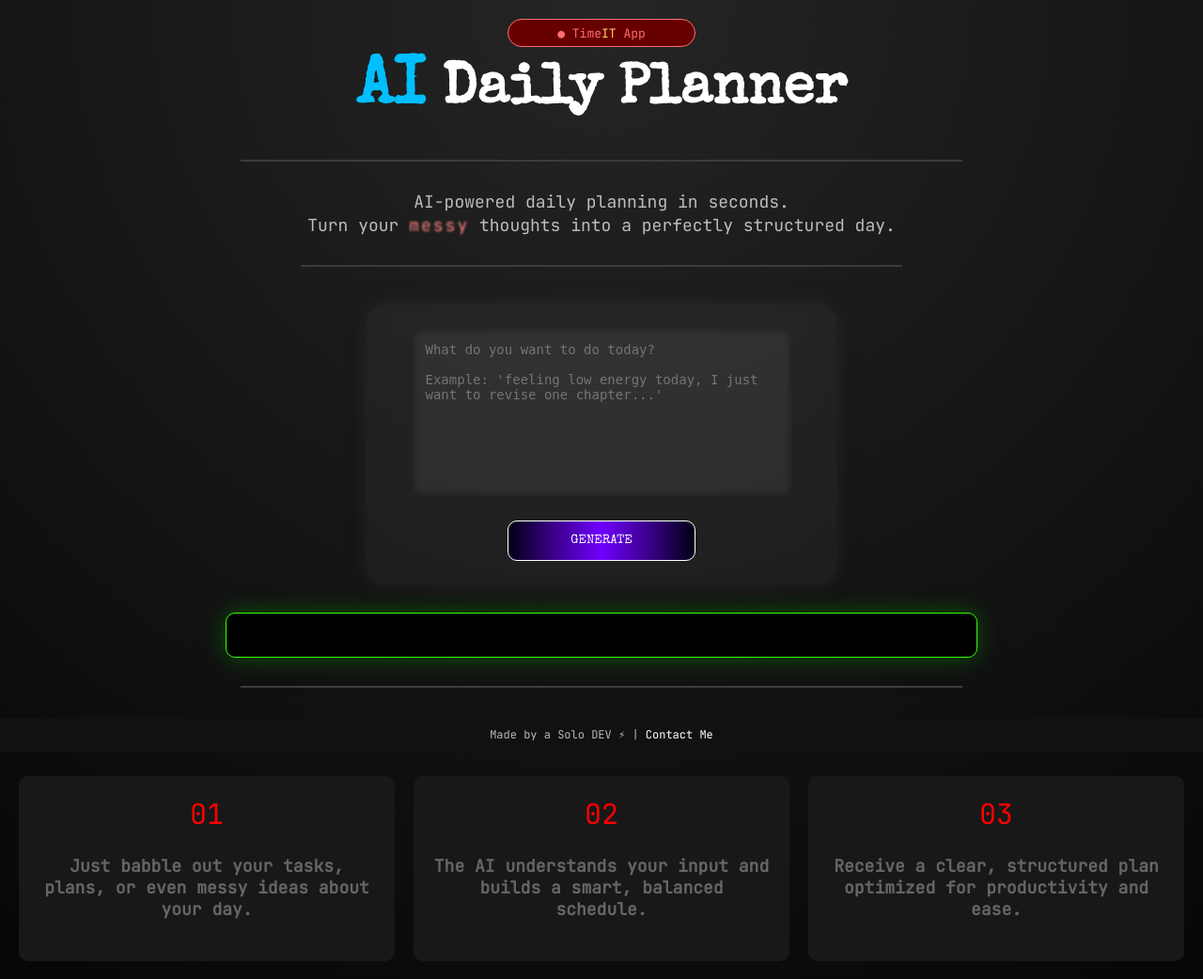
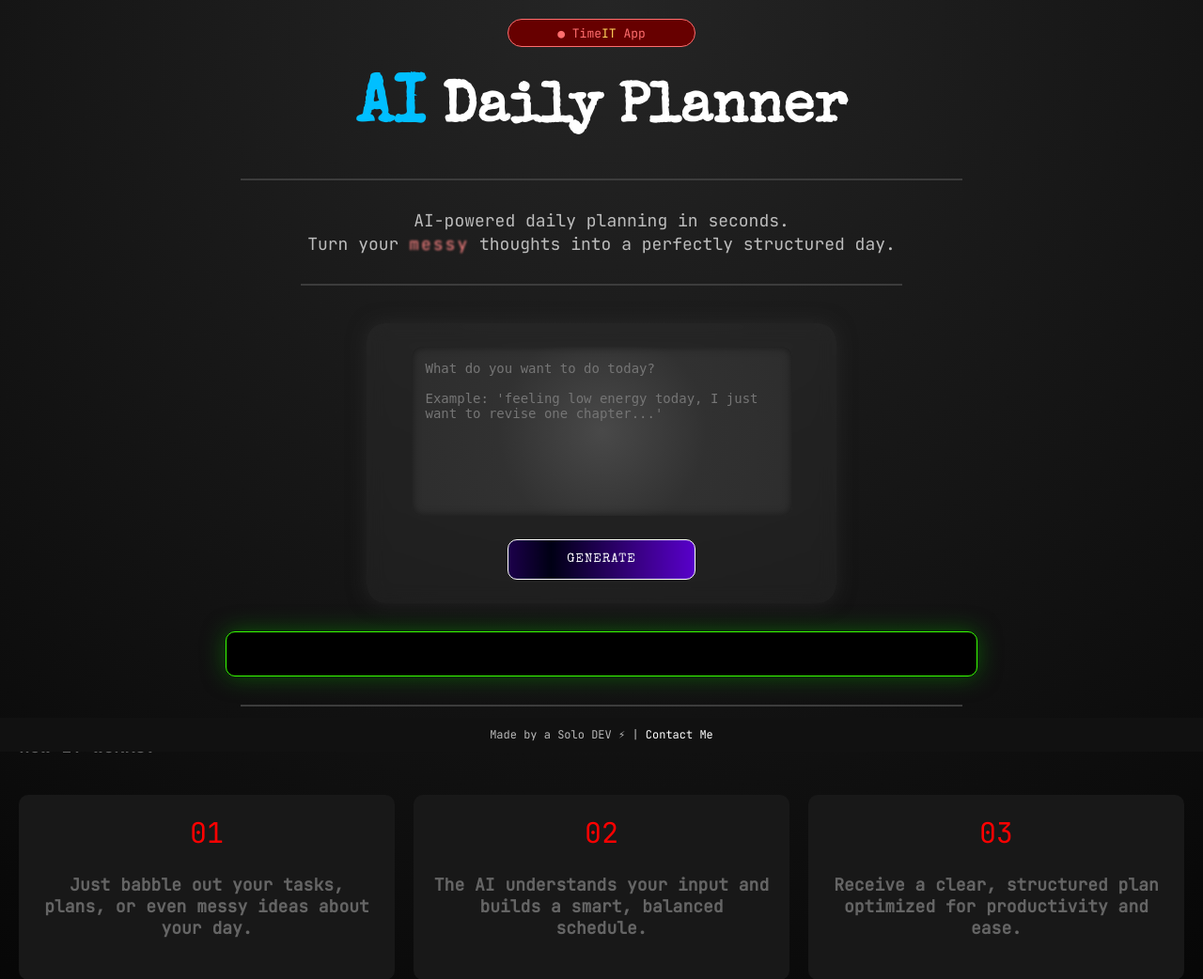
Before and after one commit to Sourajyoti08/ai-planner, a Flask app: page / in a window 1280 px wide. Shown: the top 1042 px of the page at 94% size. Run offline with Flask 3, Linux system fonts and the light colour scheme.

Commit message:
Update style.css

```diff
--- a/static/style.css
+++ b/static/style.css
@@ -36,7 +36,7 @@ body {
 h1 {
     text-align:center;
     font-size: clamp(35px, 8vw, 60px);
-    margin-top:10px;
+    margin-top:30px;
     font-family: 'Special Elite', monospace;
 }
 
@@ -98,7 +98,7 @@ textarea {
     border-radius:10px;
     border:none;
     outline:none;
-    background: rgba(139,139,139,0.12);
+    background-image: radial-gradient(circle, rgb(73, 73, 73), rgb(49, 49, 49), rgb(45, 45, 45));
     color:white;
     font-size:14px;
     box-shadow: inset 0 0 10px rgba(0,0,0,0.5);
@@ -113,9 +113,21 @@ button {
     font-family: 'Special Elite', monospace;
     background: linear-gradient(to right, #000014, #3d008c, #6f00ff, #3d008c, #000014);
     border-radius:10px;
+    background-size: 200% 200%;
+    animation: animationGradient 3.5s linear infinite;
     border:1px solid white;
     color:white;
+    letter-spacing: 1px;
+
     cursor:pointer;
+}
+@keyframes animationGradient {
+    0% {
+        background-position: 0% 50%;
+    }
+    100%{
+                    background-position: 200%;
+                }
 }
 
 /* output */
@@ -127,6 +139,7 @@ button {
     padding: 15px;
     box-shadow: 0 0 25px rgba(10, 124, 0, 0.63);
     background-color: #000000;
+    line-height: 1.5;
     max-width:800px;
     margin:20px auto;
 }
```
